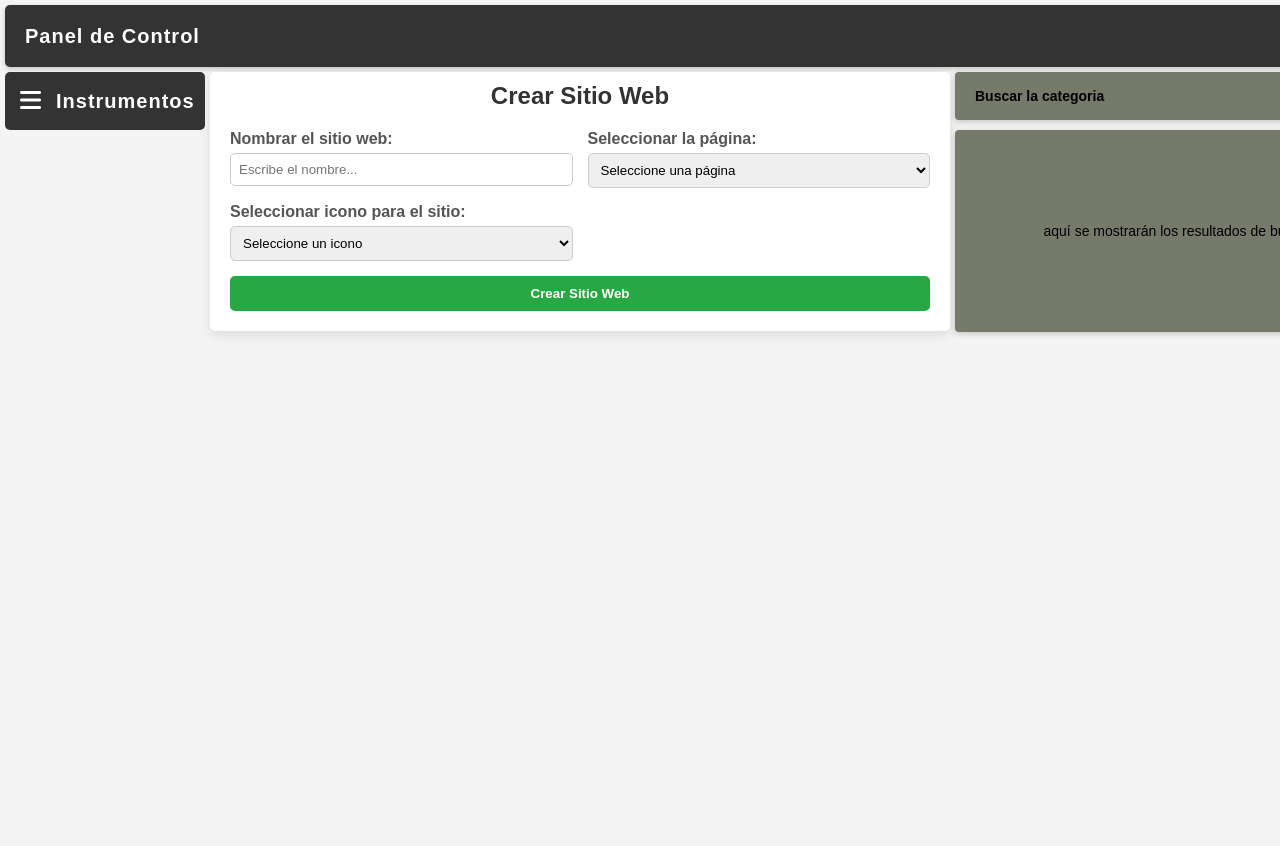
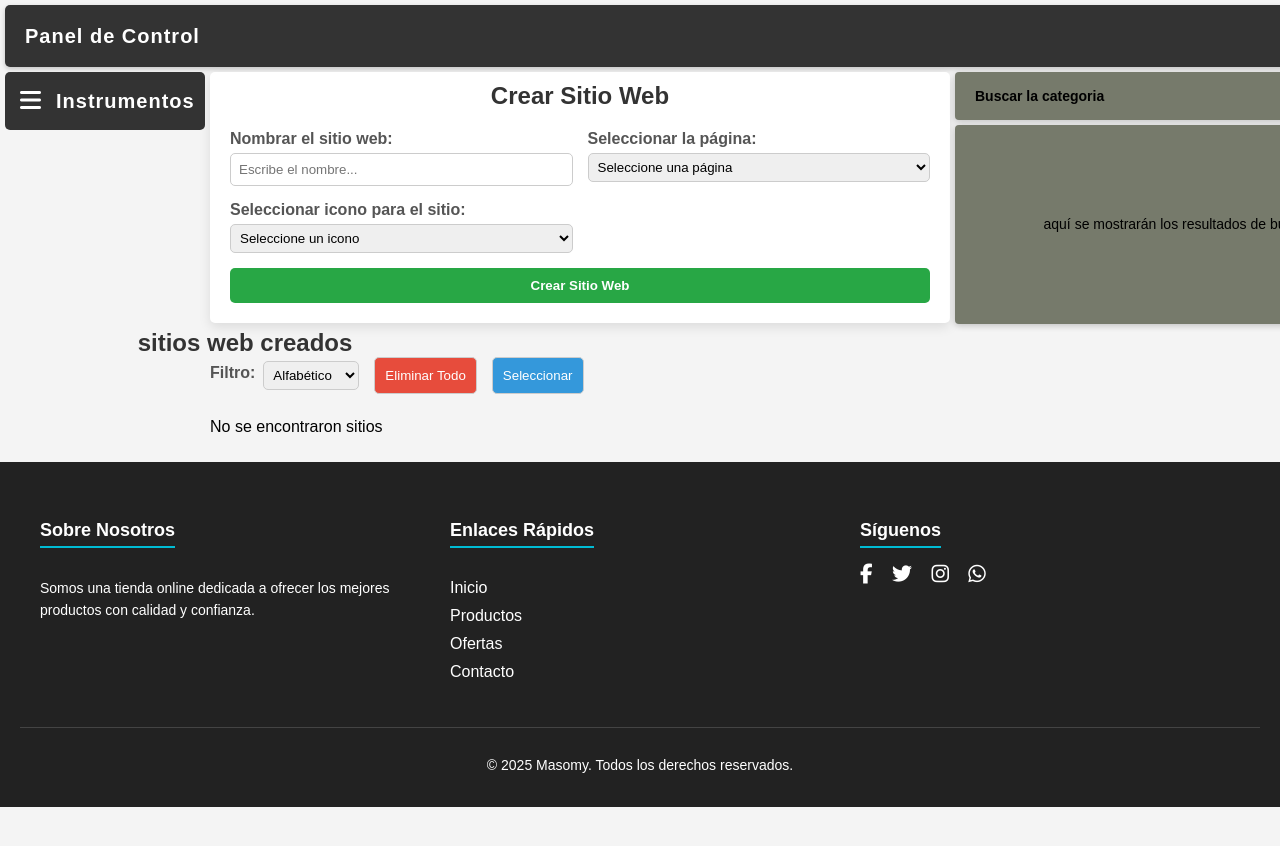
Before and after one commit to jfpn1920/tienda_de_ropa, a plain HTML site: page sitio_web.html in a window 1280 px wide. Shown: the top 846 px of the page. Drawn offline with Linux system fonts and the light colour scheme.

Commit message:
agregando_ajuste_de_sitio_web

```diff
--- a/pagina.js
+++ b/pagina.js
@@ -202,6 +202,8 @@ function mostrarSeccion(seccion) {
 }
 btnGuardar.addEventListener("click", () => {
     guardarEnLocalStorage();
+    let nombresPaginas = paginas.map(p => p.titulo);
+    localStorage.setItem("paginasGuardadas", JSON.stringify(nombresPaginas));
     alert("Contenido guardado correctamente ✅");
 });
 window.addEventListener("load", () => {
--- a/sitio_web.css
+++ b/sitio_web.css
@@ -174,8 +174,8 @@ textarea {
     display: flex;
     flex-wrap: wrap;
     gap: 20px;
-    margin-left: 285px;
-    margin-top: 5px;
+    margin-left: 210px;
+    margin-top: -2px;
 }
 .tarjeta-sitio {
     width: 250px;
@@ -193,11 +193,11 @@ textarea {
     align-items: center;
     background-color: #6f7162;
     padding: 10px 15px;
-    height: 300px;
+    height: 60px;
     font-weight: bold;
     color: white;
-    margin-top: -135px;
     font-size: 16px;
+    margin-top: -17px;
 }
 .tarjeta-header .icono i {
     font-size: 28px;
@@ -209,8 +209,8 @@ textarea {
     font-size: 14px;
 }
 .tarjeta-contenido {
-    margin-top: -135px;
     height: 200px;
+    margin-top: -18px;
     background-color: #aab91e;
     padding: 10px;
 }
@@ -239,7 +239,7 @@ textarea {
     background: transparent;
     width: 465px;
     margin-left: 955px;
-    margin-top: -259px;
+    margin-top: -251px;
     border-radius: 5px;
 }
 .buscador2 {
@@ -274,16 +274,129 @@ textarea {
     color: #333;
 }
 .resultados2 {
-    margin-top: 10px;
+    margin-top: 5px;
     background: #767a6b;
     padding: 15px;
     border-radius: 4px;
     color: #000;
     font-size: 14px;
-    height: 172px;
+    height: 169px;
     display: flex;
     align-items: center;
     justify-content: center;
     text-align: center;
     box-shadow: 0 2px 6px rgba(0,0,0,0.2);
 }
+/*---------------------*/
+/*--|estilo_opciones|--*/
+/*---------------------*/
+.t3{
+    margin-top: 5px;
+    margin-left: -790px;
+}
+.barra-opciones2 {
+    display: flex;
+    align-items: center;
+    gap: 15px;
+    padding: 10px 20px;
+    margin-left: 190px;
+    margin-top: -30px;
+}
+.opcion2 {
+    display: flex;
+    align-items: center;
+    gap: 8px;
+}
+label {
+    font-weight: bold;
+}
+select {
+    padding: 5px;
+    border: 1px solid #ccc;
+    border-radius: 5px;
+}
+.btn2 {
+    padding: 6px 12px;
+    border-radius: 5px;
+    font-size: 14px;
+    cursor: pointer;
+}
+.btn-rojo2 {
+    background-color: #e74c3c;
+    color: white;
+    padding: 10px;
+    border-radius: 5px;
+    border: 1px solid #ccc;
+}
+.btn-azul2 {
+    background-color: #3498db;
+    color: white;
+    padding: 10px;
+    border-radius: 5px;
+    border: 1px solid #ccc;
+}
+.btn2:hover {
+    opacity: 0.85;
+}
+/*--------------------------*/
+/*--|estilo_pie_de_pagina|--*/
+/*--------------------------*/
+.footer {
+    background: #222;
+    color: #fff;
+    padding: 40px 20px 20px 20px;
+    margin-top: 10px;
+}
+.footer-contenedor {
+    display: flex;
+    justify-content: space-between;
+    flex-wrap: wrap;
+    gap: 30px;
+    max-width: 1200px;
+    margin: auto;
+}
+.footer-seccion {
+    flex: 1 1 300px;
+}
+.footer-seccion h3 {
+    margin-bottom: 15px;
+    font-size: 18px;
+    border-bottom: 2px solid #00bcd4;
+    display: inline-block;
+    padding-bottom: 5px;
+}
+.footer-seccion p {
+    font-size: 14px;
+    line-height: 1.6;
+}
+.footer-seccion ul {
+    list-style: none;
+    padding: 0;
+}
+.footer-seccion ul li {
+    margin-bottom: 10px;
+}
+.footer-seccion ul li a {
+    color: #fff;
+    text-decoration: none;
+    transition: color 0.3s;
+}
+.footer-seccion ul li a:hover {
+    color: #00bcd4;
+}
+.redes a {
+    margin-right: 15px;
+    color: #fff;
+    font-size: 20px;
+    transition: color 0.3s;
+}
+.redes a:hover {
+    color: #00bcd4;
+}
+.footer-derechos {
+    text-align: center;
+    margin-top: 30px;
+    border-top: 1px solid #444;
+    padding-top: 15px;
+    font-size: 14px;
+}
--- a/sitio_web.html
+++ b/sitio_web.html
@@ -62,9 +62,6 @@
                 <label for="paginaPrincipal">Seleccionar la página:</label>
                 <select id="paginaPrincipal" name="paginaPrincipal" required>
                     <option value="" disabled selected>Seleccione una página</option>
-                    <option value="inicio">Inicio</option>
-                    <option value="productos">Productos</option>
-                    <option value="contacto">Contacto</option>
                 </select>
             </div>
             <div class="form-group">
@@ -86,14 +83,69 @@
     <!--------------------------------------------->
     <div class="contenedor2">
         <div class="buscador2">
-            <input type="text" placeholder="Buscar la categoria">
+            <input type="text" id="busquedaCategoria" placeholder="Buscar la categoria">
             <button><i class="fas fa-search"></i></button>
         </div>
         <div class="resultados2">
             aquí se mostrarán los resultados de búsqueda
         </div>
     </div>
-    <!--------------------------------------------->
+    <!------------------------->
+    <!--|estructura_opciones|-->
+    <!------------------------->
+    <h2 class="t3">sitios web creados</h2>
+    <div class="barra-opciones2">
+        <div class="opcion2">
+            <label for="filtro">Filtro:</label>
+            <select id="filtro">
+                <option value="alfabetico">Alfabético</option>
+                <option value="iconos">Por Iconos</option>
+                <option value="recientes">Recientes</option>
+                <option value="antiguos">Antiguos</option>
+            </select>
+        </div>
+        <div class="opcion2">
+            <button id="eliminarTodo" class="btn btn-rojo2">Eliminar Todo</button>
+        </div>
+        <div class="opcion2">
+            <button id="seleccionar" class="btn btn-azul2">Seleccionar</button>
+        </div>
+    </div>
+    <!-------------------------------------->
+    <!--|estructura_despliegue_categorias|-->
+    <!-------------------------------------->
     <div id="listaSitios" class="lista-sitios"></div>
+    <!------------------------------>
+    <!--|estructura_pie_de_pagina|-->
+    <!------------------------------>
+    <footer class="footer">
+        <div class="footer-contenedor">
+            <div class="footer-seccion">
+                <h3>Sobre Nosotros</h3>
+                <p>Somos una tienda online dedicada a ofrecer los mejores productos con calidad y confianza.</p>
+            </div>
+            <div class="footer-seccion">
+                <h3>Enlaces Rápidos</h3>
+                <ul>
+                    <li><a href="#">Inicio</a></li>
+                    <li><a href="#">Productos</a></li>
+                    <li><a href="#">Ofertas</a></li>
+                    <li><a href="#">Contacto</a></li>
+                </ul>
+            </div>
+            <div class="footer-seccion">
+                <h3>Síguenos</h3>
+                <div class="redes">
+                    <a href="#"><i class="fab fa-facebook-f"></i></a>
+                    <a href="#"><i class="fab fa-twitter"></i></a>
+                    <a href="#"><i class="fab fa-instagram"></i></a>
+                    <a href="#"><i class="fab fa-whatsapp"></i></a>
+                </div>
+            </div>
+        </div>
+        <div class="footer-derechos">
+            <p>&copy; 2025 Masomy. Todos los derechos reservados.</p>
+        </div>
+    </footer>
 </body>
 </html>
--- a/sitio_web.js
+++ b/sitio_web.js
@@ -9,29 +9,31 @@ toggle.addEventListener('click', () => {
 //-----------------------------------//
 //--|funcionalidad_crear_sitio_web|--//
 //-----------------------------------//
-document.getElementById("formSitioWeb").addEventListener("submit", function(e) {
+document.addEventListener("DOMContentLoaded", function () {
+    const formSitioWeb = document.getElementById("formSitioWeb");
+    if (formSitioWeb) {
+        formSitioWeb.addEventListener("submit", function(e) {
             e.preventDefault();
             const nombre = document.getElementById("nombreSitio").value.trim();
             const pagina = document.getElementById("paginaPrincipal").value;
             const icono = document.getElementById("iconoSitio").value;
-
             let sitios = JSON.parse(localStorage.getItem("sitiosWeb")) || [];
             sitios.push({ nombre, pagina, icono });
             localStorage.setItem("sitiosWeb", JSON.stringify(sitios));
-
             mostrarSitios();
             this.reset();
         });
-
-function mostrarSitios() {
+    }
+    function mostrarSitios(filtro = "") {
         const lista = document.getElementById("listaSitios");
+        if (!lista) return;
         lista.innerHTML = "";
         let sitios = JSON.parse(localStorage.getItem("sitiosWeb")) || [];
-
-    sitios.forEach(sitio => {
+        sitios
+            .filter(sitio => sitio.nombre.toLowerCase().includes(filtro.toLowerCase()))
+            .forEach(sitio => {
                 let tarjeta = document.createElement("div");
                 tarjeta.classList.add("tarjeta-sitio");
-
                 tarjeta.innerHTML = `
                     <div class="tarjeta-header">
                         <span class="icono"><i class="${sitio.icono}"></i></span>
@@ -45,9 +47,32 @@ function mostrarSitios() {
                 `;
                 lista.appendChild(tarjeta);
             });
+        if (lista.innerHTML === "") {
+            lista.innerHTML = "<p>No se encontraron sitios</p>";
         }
-
-document.addEventListener("DOMContentLoaded", mostrarSitios);
-//------------------------------------------------//
-//--|funcionalidad_barra_de_busqueda_categorias|--//
-//------------------------------------------------//
+    }
+    const selectPagina = document.getElementById("paginaPrincipal");
+    if (selectPagina) {
+        let paginas = JSON.parse(localStorage.getItem("paginasGuardadas")) || [];
+        paginas.forEach(pagina => {
+            const option = document.createElement("option");
+            option.value = pagina.toLowerCase().replace(/\s+/g, "_");
+            option.textContent = pagina;
+            selectPagina.appendChild(option);
+        });
+    }
+    mostrarSitios();
+    //--------------------------------------//
+    //--|funcionalidad_busqueda_categoria|--//
+    //--------------------------------------//
+    const busquedaCategoria = document.getElementById("busquedaCategoria");
+    if (busquedaCategoria) {
+        busquedaCategoria.addEventListener("input", function() {
+            const texto = this.value.trim();
+            mostrarSitios(texto);
+        });
+    }
+});
+//----------------------------//
+//--|funcionalidad_opciones|--//
+//----------------------------//
```
Lines whose indentation alone changed are shown as unchanged.
